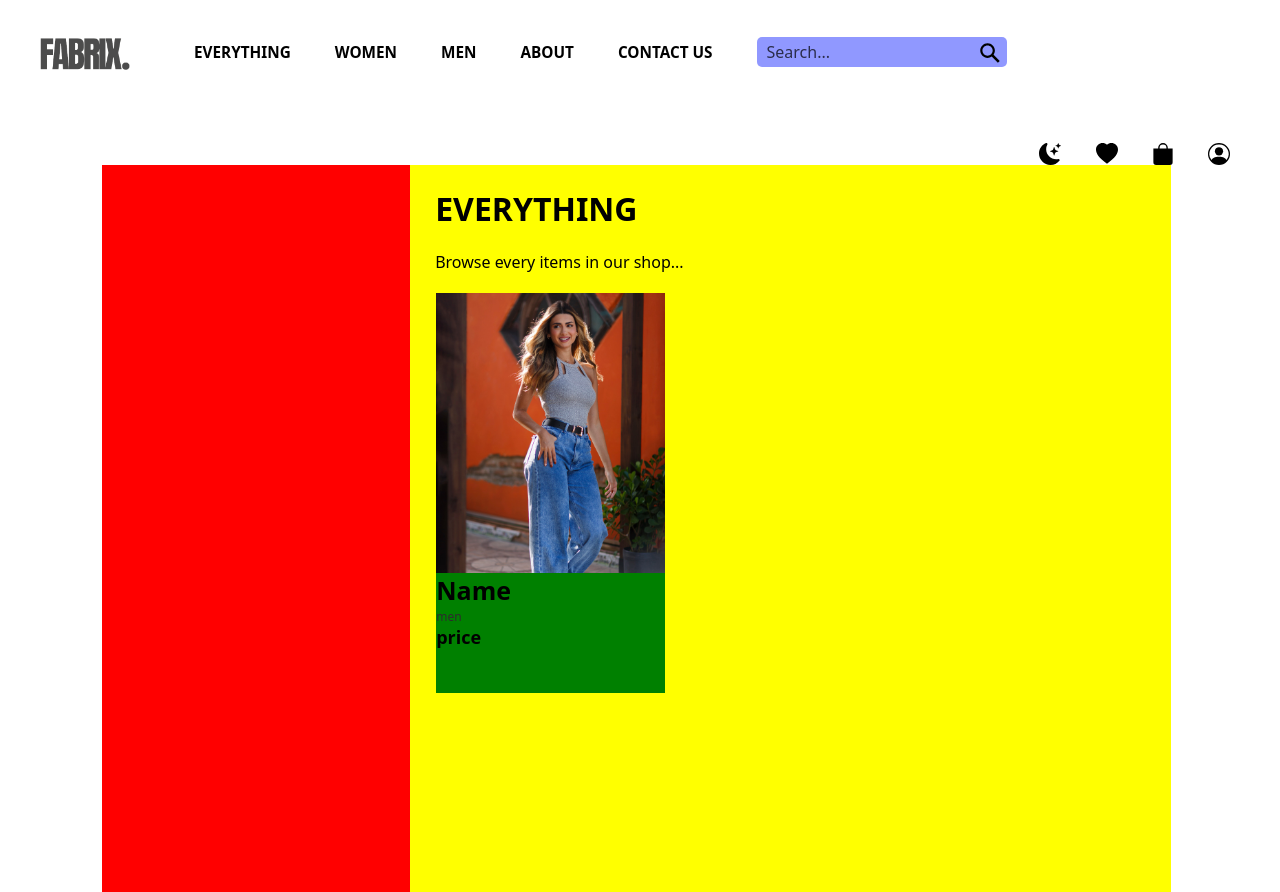
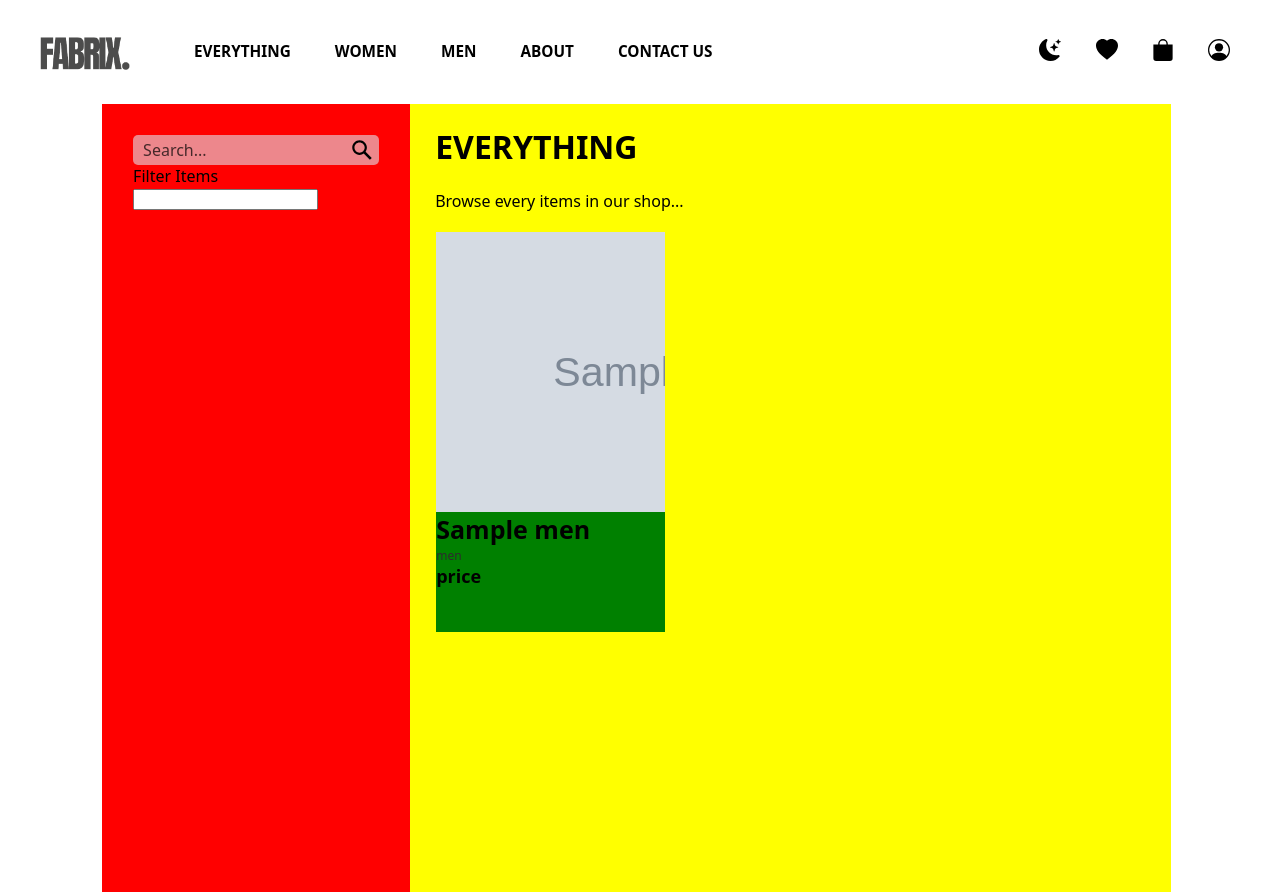
Before and after one commit to AshiniR/L1S2-Web-development-group-project, a PHP site: page /everything/everything.php in a window 1280 px wide. Shown: the top 892 px of the page. Run offline with PHP 8.4, Linux system fonts and the light colour scheme; tables that the repository leaves empty or names only in its code hold one stand-in row (values such as "Sample post"); grey boxes marked "Sample" are stand-in pictures.

Commit message:
search bar function added for everything page and home page

```diff
--- a/everything/everything-navbar.php
+++ b/everything/everything-navbar.php
@@ -151,14 +151,6 @@
                     <a href="../men/men.php" class="nav-bar-links">MEN</a>
                     <a href="../about.php" class="nav-bar-links-about">ABOUT</a>
                     <a href="../contacts.php" class="nav-bar-links-contact">CONTACT US</a>
-                    <div class="nav-search">
-                        <form role="search" id="form">
-                            <input type="search" id="query" name="q" placeholder="Search..." aria-label="Search through site content">
-                            <button>
-                            <svg viewBox="0 0 1024 1024"><path class="path1" d="M848.471 928l-263.059-263.059c-48.941 36.706-110.118 55.059-177.412 55.059-171.294 0-312-140.706-312-312s140.706-312 312-312c171.294 0 312 140.706 312 312 0 67.294-24.471 128.471-55.059 177.412l263.059 263.059-79.529 79.529zM189.623 408.078c0 121.364 97.091 218.455 218.455 218.455s218.455-97.091 218.455-218.455c0-121.364-103.159-218.455-218.455-218.455-121.364 0-218.455 97.091-218.455 218.455z"></path></svg>
-                            </button>
-                        </form>
-                    </div>
                     <div class="nav-bar-icons">
                         <button href="" class="nav-bar-night" title="dark mode">
                             <svg xmlns="http://www.w3.org/2000/svg" width="16" height="16" fill="currentColor" class="bi bi-moon-stars-fill" viewBox="0 0 16 16">
--- a/everything/everything.css
+++ b/everything/everything.css
@@ -52,29 +52,80 @@ span {
     height: 50vh;
 }
 
-.items .item-box .image{
+.items .item-box .image {
     width: 100%;
     height: 70%;
-    background-image: url("../images/cards/card-1.jpg");
     background-repeat: no-repeat;
     background-size: cover;
 }
 
-.items .item-box .name, .items .item-box .price, .items .item-box .category{
-    font-family: system-ui, -apple-system, BlinkMacSystemFont, 'Segoe UI', Roboto, Oxygen, Ubuntu, Cantarell, 'Open Sans', 'Helvetica Neue', sans-serif;
+.items .item-box .name,
+.items .item-box .price,
+.items .item-box .category {
+    font-family: system-ui, -apple-system, BlinkMacSystemFont, "Segoe UI",
+        Roboto, Oxygen, Ubuntu, Cantarell, "Open Sans", "Helvetica Neue",
+        sans-serif;
 }
 
-.items .item-box .details .name{
+.items .item-box .details .name {
     font-size: 25px;
     font-weight: bold;
 }
 
-.items .item-box .details .price{
+.items .item-box .details .price {
     font-size: 18px;
     font-weight: bold;
 }
 
-.items .item-box .details .category{
+.items .item-box .details .category {
     font-size: 12px;
     color: rgb(44, 44, 44);
 }
+
+.part1 .page_filter {
+    font-family: system-ui, -apple-system, BlinkMacSystemFont, "Segoe UI",
+        Roboto, Oxygen, Ubuntu, Cantarell, "Open Sans", "Helvetica Neue",
+        sans-serif;
+    padding-top: 10%;
+    width: 80%;
+    margin-left: auto;
+    margin-right: auto;
+}
+
+.page_filter .page_search {
+    background-color: rgba(225, 226, 234, 0.6);
+    border-radius: 5px;
+    display: flex;
+    flex-direction: row;
+    align-items: center;
+    height: 30px;
+}
+
+.page_filter .page_search input {
+    all: unset;
+    font-family: system-ui;
+    color: black;
+    height: 100%;
+    width: 100%;
+    padding: 6px 10px;
+}
+
+.page_filter .page_search input::placeholder {
+    color: black;
+    opacity: 0.7;
+}
+
+.page_filter .page_search button {
+    all: unset;
+    cursor: pointer;
+    width: 35px;
+    height: 35px;
+}
+
+.page_filter svg {
+    color: black;
+    fill: currentColor;
+    width: 24px;
+    height: 24px;
+    padding: 6px;
+}
--- a/everything/everything.php
+++ b/everything/everything.php
@@ -16,21 +16,61 @@
     </div>
 
     <div class="main-content">
-        <div class="part1"></div>
+
+        <div class="part1">
+            <div class="page_filter">
+                <form role="search" id="form1" class="page_search">
+                    <input type="search" id="query" name="search" placeholder="Search..." aria-label="Search through site content">
+                    <button>
+                        <svg viewBox="0 0 1024 1024">
+                            <path class="path1" d="M848.471 928l-263.059-263.059c-48.941 36.706-110.118 55.059-177.412 55.059-171.294 0-312-140.706-312-312s140.706-312 312-312c171.294 0 312 140.706 312 312 0 67.294-24.471 128.471-55.059 177.412l263.059 263.059-79.529 79.529zM189.623 408.078c0 121.364 97.091 218.455 218.455 218.455s218.455-97.091 218.455-218.455c0-121.364-103.159-218.455-218.455-218.455-121.364 0-218.455 97.091-218.455 218.455z"></path>
+                        </svg>
+                    </button>
+                </form>
+
+                <span class="filter-text">Filter Items</span>
+                <form id="form2" class="filter">
+                    <input type="text" name="" id="">
+                </form>
+            </div>
+
+        </div>
+
         <div class="part2">
             <div class="text">
                 <h1>EVERYTHING</h1>
                 <span>Browse every items in our shop...</span>
             </div>
             <div class="items">
-                <div class="item-box">
-                    <div class="image"></div>
-                    <div class="details">
-                        <span class="name">Name</span><br>
-                        <span class="category">men</span><br>
-                        <span class="price">price</span>
-                    </div>
-                </div>
+                <?php
+                if (isset($_GET['search']) && !empty($_GET['search'])) {
+                    $search_text = $conn->real_escape_string($_GET['search']);
+                    $sql = "SELECT * FROM men WHERE name LIKE '%$search_text%'";
+                } else {
+                    $sql = "SELECT * FROM men";
+                }
+                $result = $conn->query($sql);
+                if ($result->num_rows > 0) {
+                    while ($row = $result->fetch_assoc()) {
+                        $name = $row['name'];
+                        $img = $row['img'];
+                        $tag = $row['id'];
+                        echo "
+                        <div class='item-box'>
+                            <div class='image' id='image$tag'></div>
+                            <div class='details'>
+                                <span class='name'>$name</span><br>
+                                <span class='category'>men</span><br>
+                                <span class='price'>price</span>
+                            </div>
+                        </div>
+                        <script>
+                            document.getElementById('image$tag').style.backgroundImage = \"url('$img')\";
+                        </script>
+                            ";
+                    }
+                }
+                ?>
             </div>
         </div>
     </div>
--- a/index.php
+++ b/index.php
@@ -18,8 +18,8 @@
                 <a href="about.php" class="nav-bar-links-about">ABOUT</a>
                 <a href="contacts.php" class="nav-bar-links-contact">CONTACT US</a>
                 <div class="nav-search">
-                    <form role="search" id="form">
-                        <input type="search" id="query" name="q" placeholder="Search..." aria-label="Search through site content">
+                    <form role="search" id="form" action="everything/everything.php">
+                        <input type="search" id="query" name="search" placeholder="Search..." aria-label="Search through site content">
                         <button>
                             <svg viewBox="0 0 1024 1024">
                                 <path class="path1" d="M848.471 928l-263.059-263.059c-48.941 36.706-110.118 55.059-177.412 55.059-171.294 0-312-140.706-312-312s140.706-312 312-312c171.294 0 312 140.706 312 312 0 67.294-24.471 128.471-55.059 177.412l263.059 263.059-79.529 79.529zM189.623 408.078c0 121.364 97.091 218.455 218.455 218.455s218.455-97.091 218.455-218.455c0-121.364-103.159-218.455-218.455-218.455-121.364 0-218.455 97.091-218.455 218.455z"></path>
```
